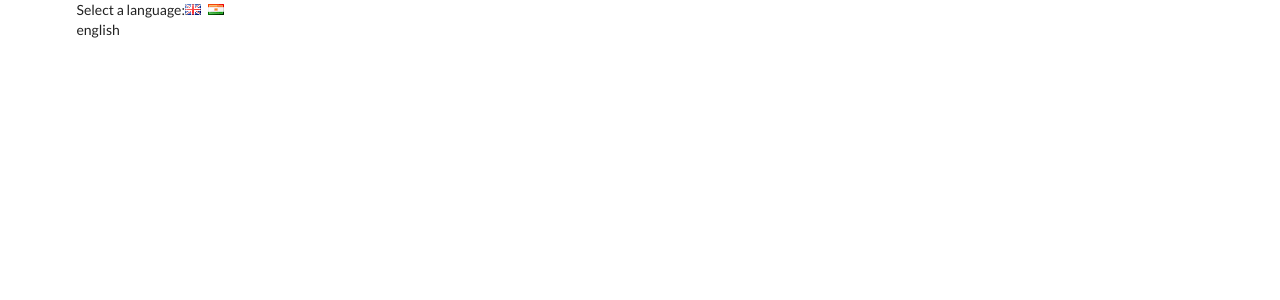
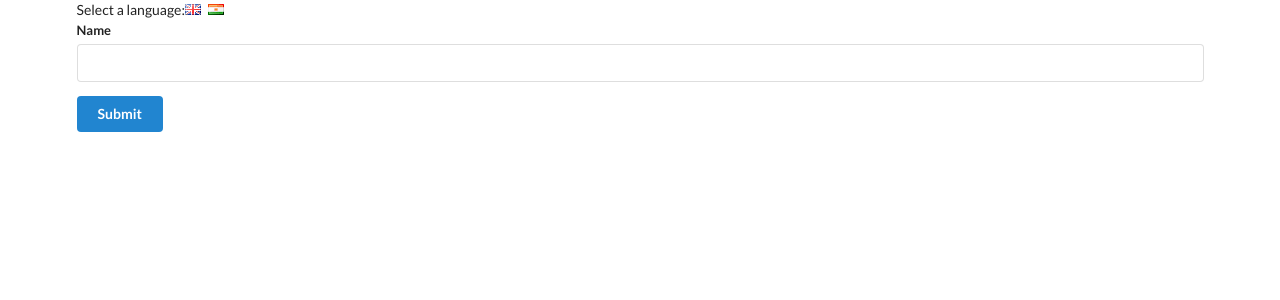
Before and after one commit to dharmabumzee/Translate, a React (Create React App) app: page / in a window 1280 px wide. Shown: the top 300 px of the page. Built offline with nearby package versions, Linux system fonts and the light colour scheme.

Commit message:
setup all components

```diff
--- a/src/components/App.js
+++ b/src/components/App.js
@@ -1,4 +1,5 @@
 import React from "react";
+import UserCreate from "./UserCreate";
 
 class App extends React.Component {
   state = {
@@ -23,7 +24,7 @@
             onClick={() => this.onLanguageChange("dutch")}
           />
         </div>
-        {this.state.language}
+        <UserCreate />
       </div>
     );
   }
--- /dev/null
+++ b/src/components/Button.js
@@ -0,0 +1,9 @@
+import React from "react";
+
+class Button extends React.Component {
+  render() {
+    return <button className="ui button primary">Submit</button>;
+  }
+}
+
+export default Button;
--- /dev/null
+++ b/src/components/Field.js
@@ -0,0 +1,14 @@
+import React from "react";
+
+class Field extends React.Component {
+  render() {
+    return (
+      <div className="ui field">
+        <label>Name</label>
+        <input />
+      </div>
+    );
+  }
+}
+
+export default Field;
--- /dev/null
+++ b/src/components/UserCreate.js
@@ -0,0 +1,14 @@
+import React from "react";
+import Field from "./Field";
+import Button from "./Button";
+
+const UserCreate = () => {
+  return (
+    <div className="ui form">
+      <Field />
+      <Button />
+    </div>
+  );
+};
+
+export default UserCreate;
```
